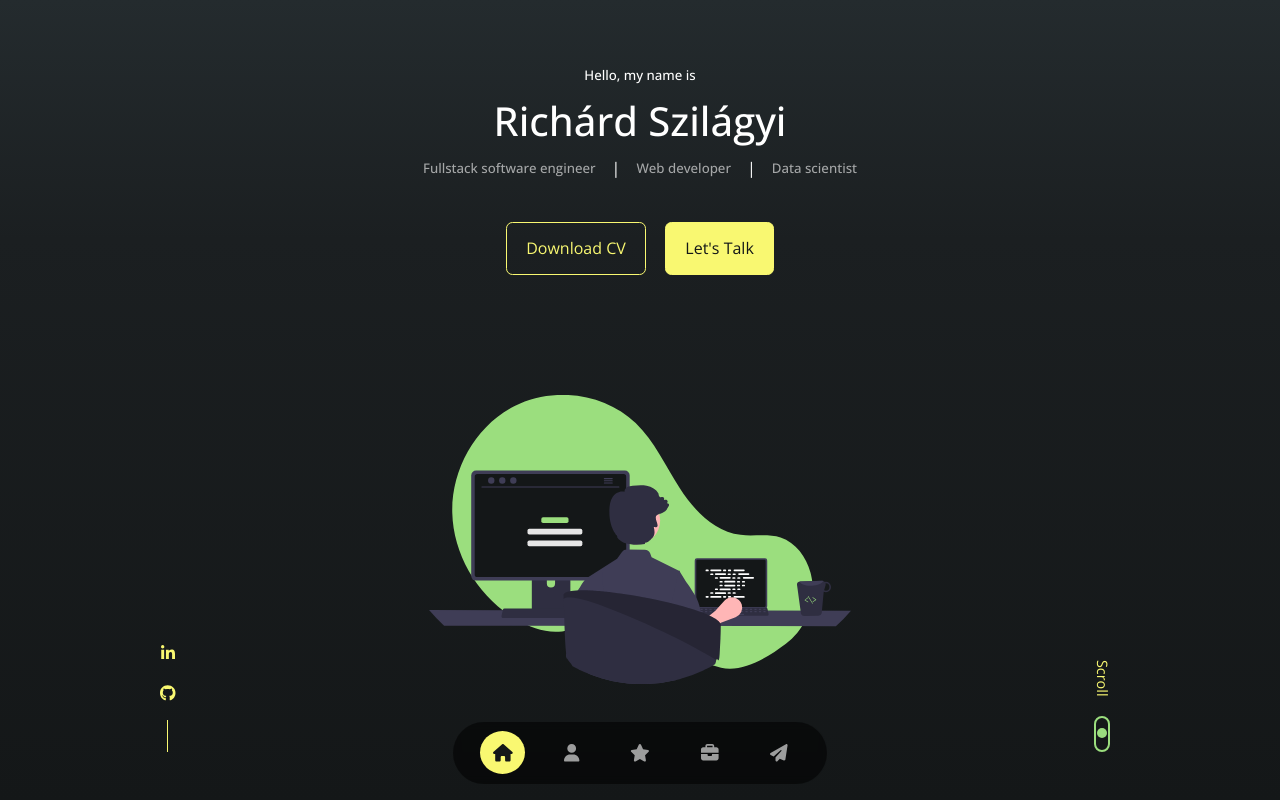
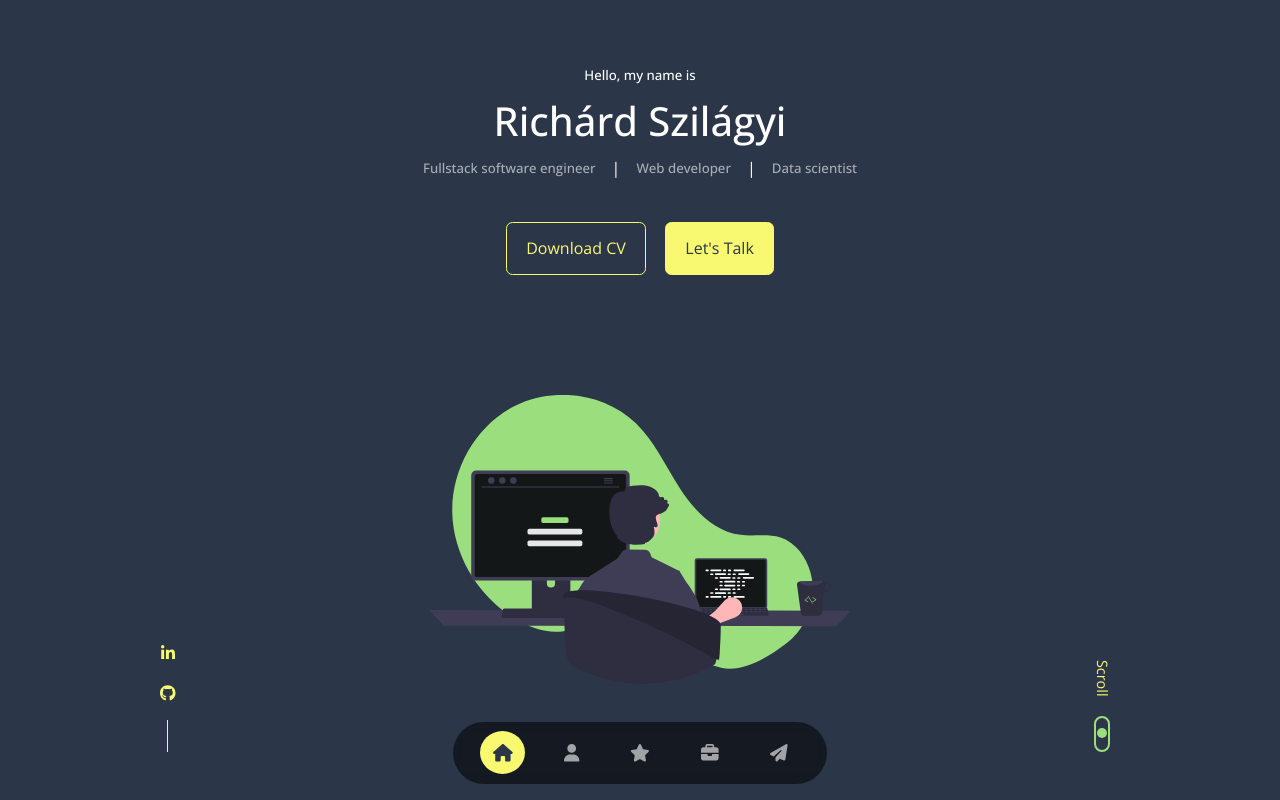
Before and after one commit to szpricky/szpricky, a React (Create React App) app: page / in a window 1280 px wide. Shown: the top 800 px of the page. Built offline with nearby package versions, Linux system fonts and the light colour scheme.

Commit message:
Update index.scss

```diff
--- a/src/index.scss
+++ b/src/index.scss
@@ -1,4 +1,4 @@
-$color-bg: #141718;
+$color-bg: #2b3649;
 $color-bg-variant: #217062;
 $color-primary: #f9f871;
 $color-primary-variant: #9bde7e;
@@ -7,7 +7,6 @@ $color-light: #ffffff99;
 $container-width-lg: 75%;
 $container-width-md: 86%;
 $container-width-sm: 90%;
-$linear-bg: (180deg, #242b2e 0%, #1b1f21 30%, $color-bg 100%);
 $transition: all 400ms ease-in-out;
 
 @import url("https://fonts.googleapis.com/css2?family=Open+Sans:wght@300;400;500;600&display=swap");
@@ -33,9 +32,6 @@ html {
 
 body {
   background: $color-bg;
-  background: -moz-linear-gradient($linear-bg);
-  background: -webkit-linear-gradient($linear-bg);
-  background: linear-gradient($linear-bg);
   background-attachment: fixed;
   color: $color-white;
   font-family: "Open Sans", "Segoe UI", Tahoma, sans-serif;
```
